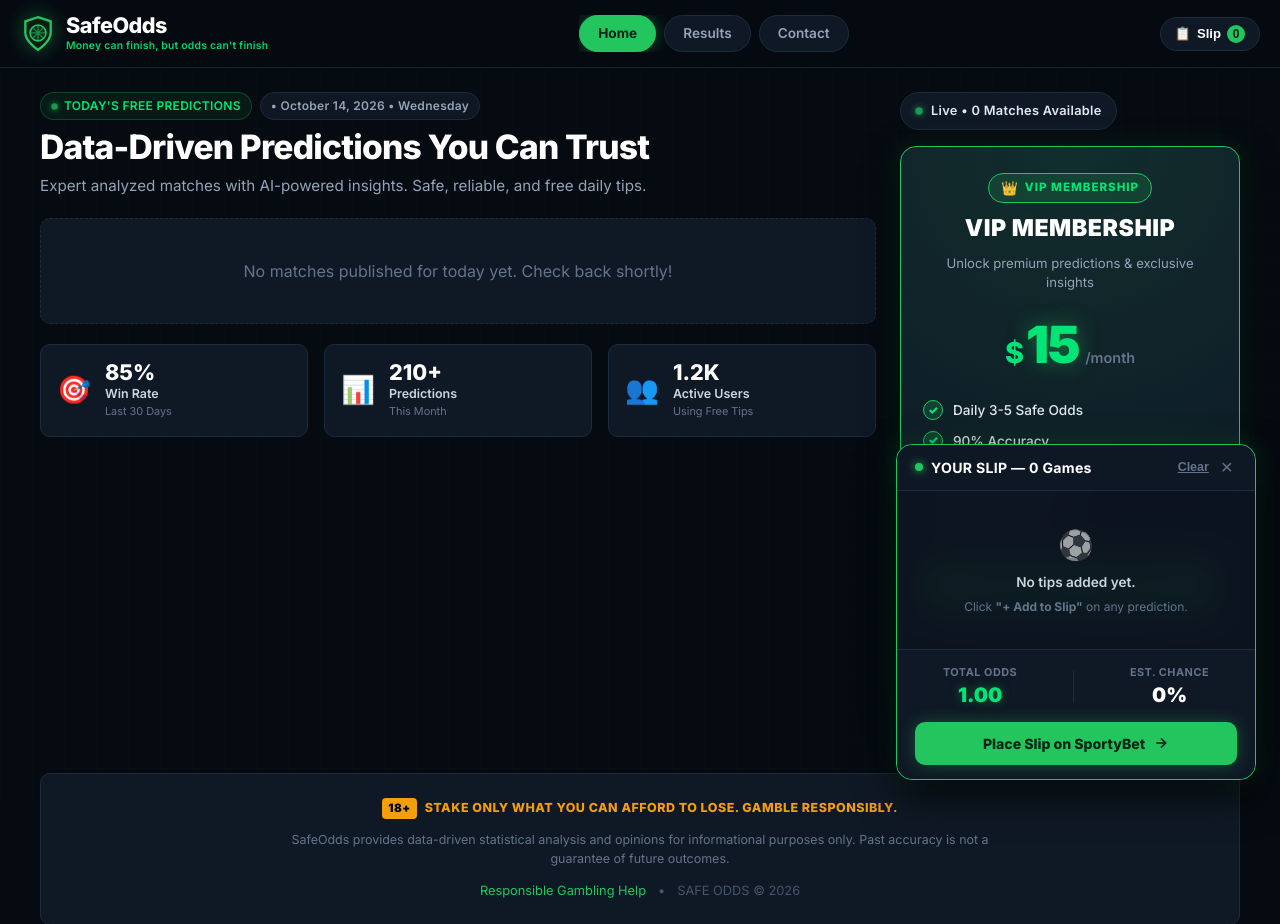
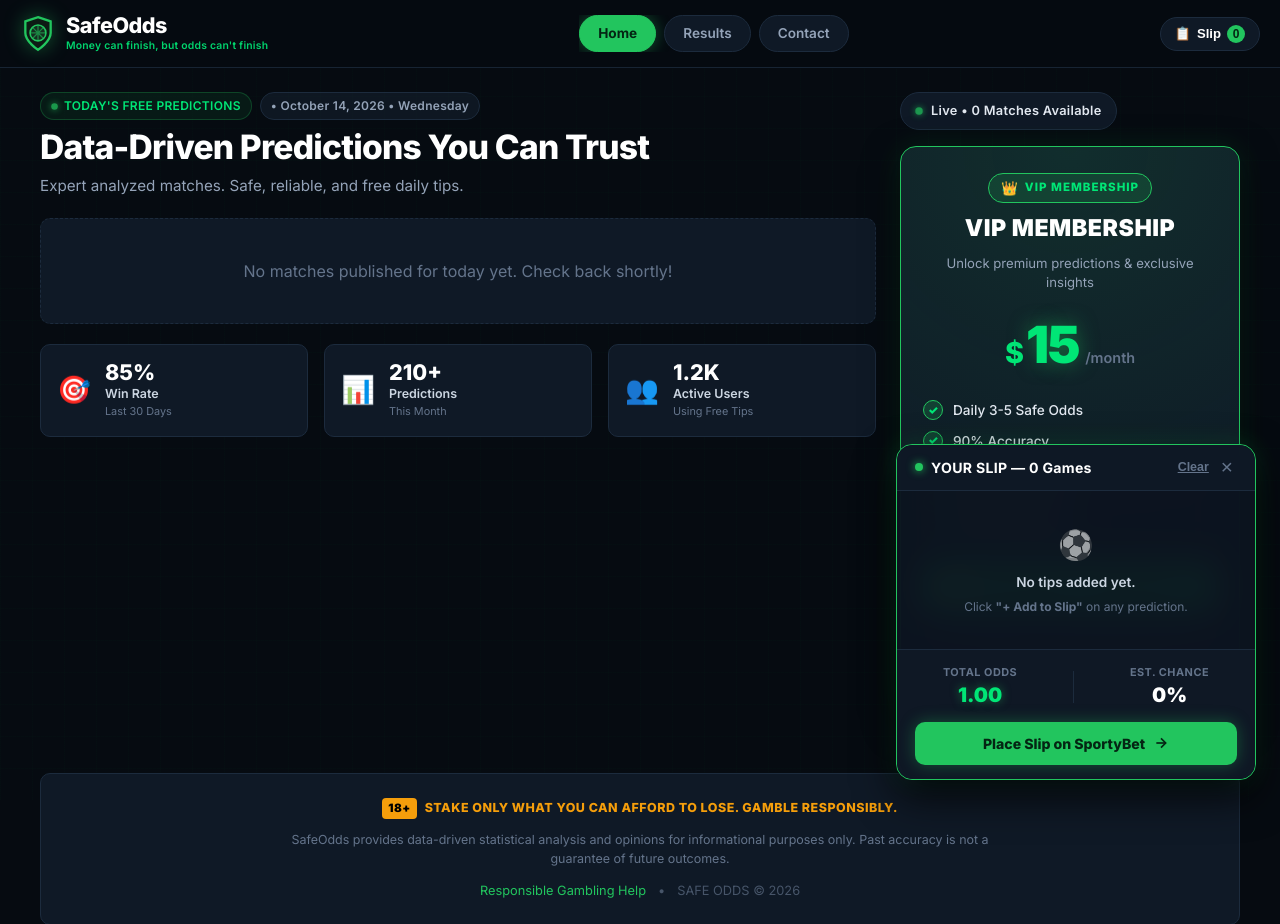
Before and after one commit to Nechechi123/Safe-Odds, a Django app: page / in a window 1280 px wide. Shown: the top 924 px of the page. Run offline with Django 5.2, Linux system fonts and the light colour scheme; data comes from the database, SQL or seed files in the repository; data that the repository does not hold is empty; parts of the project's set-up code (start-up, migrations or seed data) failed here and were passed over.

Commit message:
fix(home): drop 'AI-powered insights' claim from hero
Keep the tagline factual: 'Expert analyzed matches. Safe, reliable, and free daily tips.'

```diff
--- a/matches/templates/matches/home.html
+++ b/matches/templates/matches/home.html
@@ -21,7 +21,7 @@
                 </span>
             </div>
             <h1 class="hero-title">Data-Driven Predictions You Can Trust</h1>
-            <p class="hero-desc">Expert analyzed matches with AI-powered insights. Safe, reliable, and free daily tips.</p>
+            <p class="hero-desc">Expert analyzed matches. Safe, reliable, and free daily tips.</p>
         </section>
 
         <!-- FEATURED MATCH CARD (Hero Spotlight) -->
```
